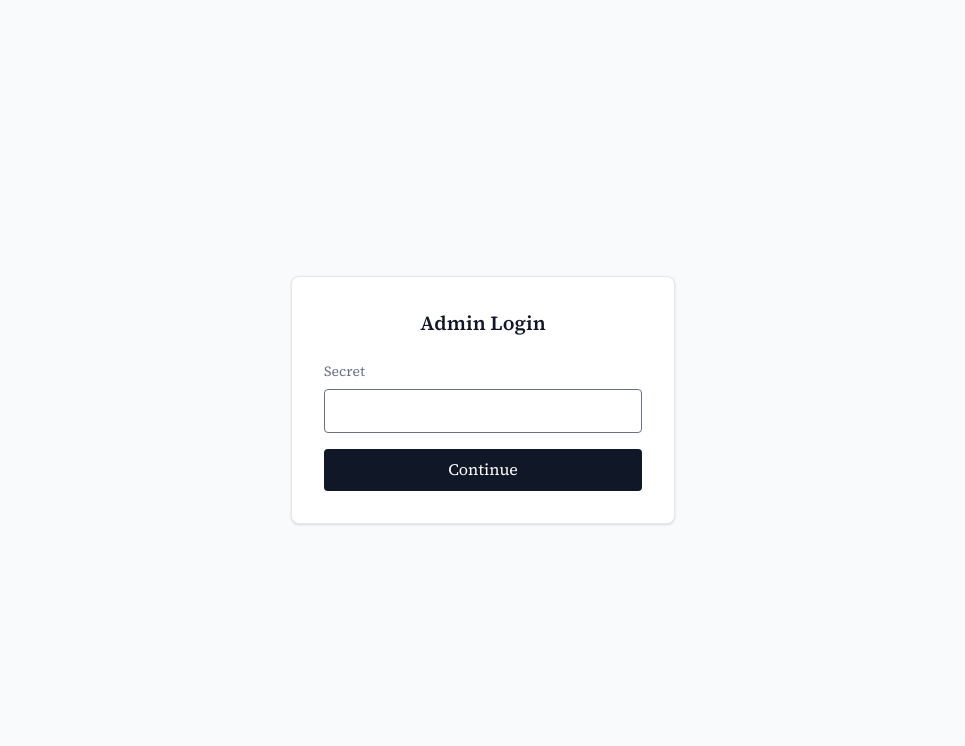
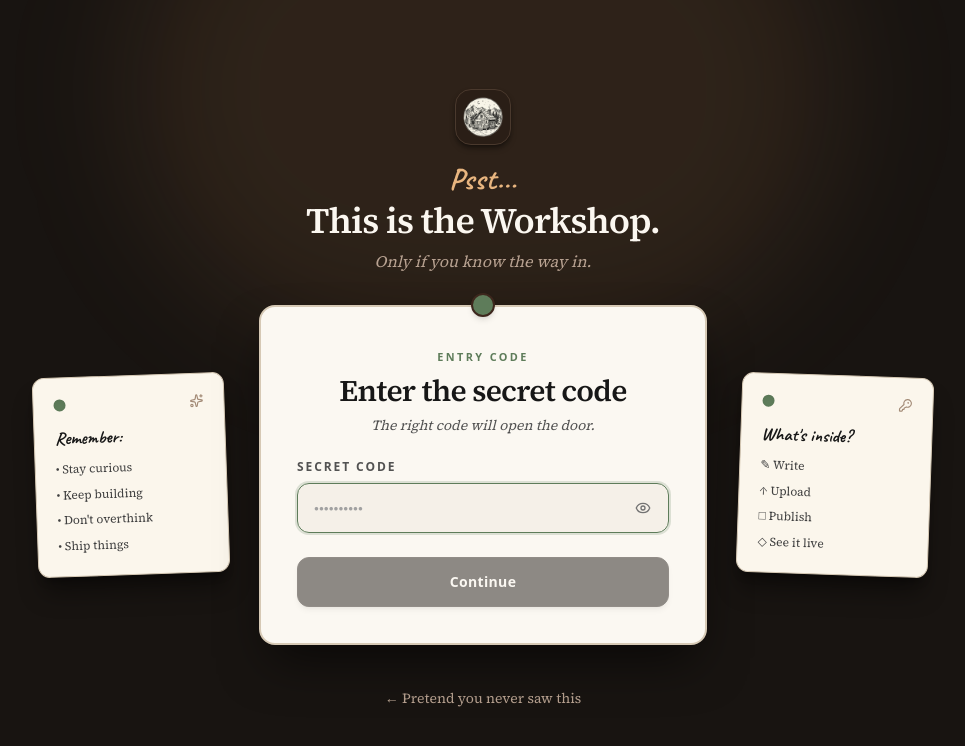
Before and after one commit to psquare99/website, a Next.js app: page /admin/login in a window 1280 px wide. Shown: the top 746 px of the page, without its empty margins (157-1122 px from the left). Built offline with nearby package versions, Linux system fonts and the light colour scheme.

Commit message:
feat(admin): restore secret workshop entrance

```diff
--- a/app/admin/login/page.tsx
+++ b/app/admin/login/page.tsx
@@ -2,6 +2,9 @@
 
 import { useState } from "react";
 import { useRouter } from "next/navigation";
+import Image from "next/image";
+import Link from "next/link";
+import { Eye, EyeOff, KeyRound, Sparkles, ArrowLeft } from "lucide-react";
 
 type Step = "secret" | "otp";
 
@@ -9,6 +12,7 @@ export default function AdminLoginPage() {
   const router = useRouter();
   const [step, setStep] = useState<Step>("secret");
   const [secret, setSecret] = useState("");
+  const [showSecret, setShowSecret] = useState(false);
   const [challengeId, setChallengeId] = useState("");
   const [otp, setOtp] = useState("");
   const [error, setError] = useState("");
@@ -33,14 +37,14 @@ export default function AdminLoginPage() {
       };
 
       if (!res.ok || !data.success) {
-        setError(data.error ?? "Authentication failed.");
+        setError(data.error ?? "Nice try. The chimney smoke says otherwise.");
         return;
       }
 
       setChallengeId(data.challengeId ?? "");
       setStep("otp");
     } catch {
-      setError("Something went wrong.");
+      setError("Something went wrong opening the door.");
     } finally {
       setLoading(false);
     }
@@ -64,82 +68,277 @@ export default function AdminLoginPage() {
       };
 
       if (!res.ok || !data.success) {
-        setError(data.error ?? "Verification failed.");
+        setError(data.error ?? "That key doesn't seem to fit.");
         return;
       }
 
       router.push("/admin");
     } catch {
-      setError("Something went wrong.");
+      setError("Something went wrong unlocking the Workshop.");
     } finally {
       setLoading(false);
     }
   }
 
+  function handleBackToSecret() {
+    setStep("secret");
+    setChallengeId("");
+    setOtp("");
+    setError("");
+  }
+
   return (
-    <div className="flex min-h-screen items-center justify-center bg-gray-50">
-      <div className="w-full max-w-sm rounded-lg border border-gray-200 bg-white p-8 shadow-sm">
-        <h1 className="mb-6 text-center text-xl font-semibold text-gray-900">
-          Admin Login
+    <div className="relative flex min-h-screen flex-col items-center justify-center overflow-hidden bg-[#181411] px-4 py-12 text-[#f3ece2] selection:bg-[#5e7c5a] selection:text-white sm:px-6 lg:px-8">
+      {/* Warm ambient lighting in background */}
+      <div
+        className="pointer-events-none absolute inset-0 bg-[radial-gradient(ellipse_at_center,_var(--tw-gradient-stops))] from-[#3a281c]/70 via-[#1a1411]/90 to-[#0f0c0a]"
+        aria-hidden="true"
+      />
+
+      {/* Subtle wood-grain / workbench vignette */}
+      <div
+        className="pointer-events-none absolute -top-40 left-1/2 h-[500px] w-[700px] -translate-x-1/2 rounded-full bg-[#f4a261]/10 blur-3xl"
+        aria-hidden="true"
+      />
+
+      <div className="relative z-10 mx-auto flex w-full max-w-5xl flex-col items-center">
+        {/* Header: Secret branding */}
+        <header className="mb-8 flex flex-col items-center text-center">
+          <div className="relative mb-4 flex h-14 w-14 items-center justify-center rounded-2xl border border-[#4a392d] bg-[#2a1e16] shadow-md shadow-black/40">
+            <Image
+              unoptimized
+              src="/images/home/workshop-cabin-navbar.png"
+              alt=""
+              width={40}
+              height={40}
+              priority
+              className="h-10 w-10 object-contain"
+            />
+          </div>
+
+          <p
+            className="text-2xl font-bold tracking-wide text-[#e8b57f] sm:text-3xl"
+            style={{ fontFamily: "var(--font-script)" }}
+          >
+            Psst...
+          </p>
+
+          <h1 className="mt-1 font-serif text-3xl font-semibold tracking-tight text-[#fbf7f0] sm:text-4xl">
+            This is the Workshop.
           </h1>
 
+          <p className="mt-2 font-serif text-sm italic text-[#b8a291] sm:text-base">
+            Only if you know the way in.
+          </p>
+        </header>
+
+        {/* Composition Grid: Side Notes (Desktop) + Central Parchment */}
+        <div className="relative flex w-full max-w-4xl items-center justify-center gap-8 lg:justify-between">
+          {/* Left Pinned Note (Desktop only) */}
+          <aside
+            aria-label="Workshop principles"
+            className="hidden w-56 -rotate-2 rounded-xl border border-[#d6c9b5] bg-[#fbf6ec] p-5 text-neutral-800 shadow-xl shadow-black/40 transition-transform duration-300 hover:rotate-0 lg:block"
+          >
+            <div className="mb-3 flex items-center justify-between">
+              <span className="h-3 w-3 rounded-full bg-[#5e7c5a] shadow-inner" />
+              <Sparkles className="h-3.5 w-3.5 text-[#a48c78]" />
+            </div>
+            <p
+              className="mb-2 text-lg font-bold text-neutral-900"
+              style={{ fontFamily: "var(--font-script)" }}
+            >
+              Remember:
+            </p>
+            <ul className="space-y-1.5 font-serif text-xs leading-relaxed text-neutral-700">
+              <li>• Stay curious</li>
+              <li>• Keep building</li>
+              <li>• Don&apos;t overthink</li>
+              <li>• Ship things</li>
+            </ul>
+          </aside>
+
+          {/* Central Parchment / Pinned Paper */}
+          <main className="relative w-full max-w-md rounded-2xl border-2 border-[#d6c9b5] bg-[#fbf8f2] p-7 text-neutral-900 shadow-2xl shadow-black/60 sm:p-9">
+            {/* Top Pushpin Accent */}
+            <div
+              className="absolute -top-3.5 left-1/2 flex -translate-x-1/2 items-center justify-center"
+              aria-hidden="true"
+            >
+              <span className="h-6 w-6 rounded-full border-2 border-[#3d271d] bg-[#5e7c5a] shadow-md" />
+            </div>
+
             {step === "secret" && (
-          <form onSubmit={handleSecretSubmit}>
-            <label className="mb-2 block text-sm text-gray-500">
-              Secret
+              <form onSubmit={handleSecretSubmit} className="space-y-6">
+                <div className="text-center">
+                  <span className="font-sans text-[0.68rem] font-semibold uppercase tracking-[0.22em] text-[#5e7c5a]">
+                    ENTRY CODE
+                  </span>
+                  <h2 className="mt-1 font-serif text-2xl font-semibold tracking-tight text-neutral-900 sm:text-3xl">
+                    Enter the secret code
+                  </h2>
+                  <p className="mt-1.5 font-serif text-sm italic text-neutral-600">
+                    The right code will open the door.
+                  </p>
+                </div>
+
+                <div className="space-y-2">
+                  <label
+                    htmlFor="workshop-secret"
+                    className="block font-sans text-xs font-semibold uppercase tracking-[0.16em] text-neutral-600"
+                  >
+                    Secret Code
                   </label>
+                  <div className="relative">
                     <input
-              type="password"
+                      id="workshop-secret"
+                      type={showSecret ? "text" : "password"}
                       value={secret}
                       onChange={(e) => setSecret(e.target.value)}
-              className="mb-4 w-full rounded border border-gray-300 px-3 py-2 text-gray-900 outline-none focus:border-gray-500"
+                      placeholder="••••••••••"
                       autoFocus
                       required
+                      autoComplete="current-password"
+                      className="w-full rounded-xl border border-neutral-300 bg-[#f4efe6]/80 px-4 py-3 pr-12 font-serif text-base text-neutral-900 outline-none transition-colors placeholder:text-neutral-400 focus:border-[#5e7c5a] focus:ring-2 focus:ring-[#5e7c5a]/20"
                     />
                     <button
+                      type="button"
+                      onClick={() => setShowSecret(!showSecret)}
+                      aria-label={showSecret ? "Hide secret code" : "Show secret code"}
+                      className="absolute right-3 top-1/2 -translate-y-1/2 rounded-lg p-1.5 text-neutral-500 transition-colors hover:text-neutral-900 focus:outline-none focus:ring-2 focus:ring-[#5e7c5a]"
+                    >
+                      {showSecret ? (
+                        <EyeOff className="h-4 w-4" />
+                      ) : (
+                        <Eye className="h-4 w-4" />
+                      )}
+                    </button>
+                  </div>
+                </div>
+
+                <button
                   type="submit"
-              disabled={loading}
-              className="w-full rounded bg-gray-900 px-4 py-2 text-white hover:bg-gray-700 disabled:opacity-50"
+                  disabled={loading || !secret.trim()}
+                  className="w-full rounded-xl border border-[#2b2521] bg-[#221c18] py-3.5 font-sans text-sm font-semibold tracking-wide text-[#fbf8f2] shadow-md transition-all hover:bg-[#382f29] active:scale-[0.99] disabled:cursor-not-allowed disabled:opacity-50"
                 >
-              {loading ? "Checking..." : "Continue"}
+                  {loading ? "Checking the smoke..." : "Continue"}
                 </button>
               </form>
             )}
 
             {step === "otp" && (
-          <form onSubmit={handleOtpSubmit}>
-            <p className="mb-4 text-sm text-gray-500">
-              Check your email for the verification code.
+              <form onSubmit={handleOtpSubmit} className="space-y-6">
+                <div className="text-center">
+                  <span className="font-sans text-[0.68rem] font-semibold uppercase tracking-[0.22em] text-[#5e7c5a]">
+                    VERIFICATION
+                  </span>
+                  <h2 className="mt-1 font-serif text-2xl font-semibold tracking-tight text-neutral-900 sm:text-3xl">
+                    The second key
+                  </h2>
+                  <p className="mt-1.5 font-serif text-sm leading-relaxed text-neutral-600">
+                    A 6-digit verification code has been dispatched to your email.
                   </p>
-            <label className="mb-2 block text-sm text-gray-500">
+                </div>
+
+                <div className="space-y-2">
+                  <label
+                    htmlFor="workshop-otp"
+                    className="block text-center font-sans text-xs font-semibold uppercase tracking-[0.16em] text-neutral-600"
+                  >
                     Verification Code
                   </label>
                   <input
+                    id="workshop-otp"
                     type="text"
                     value={otp}
-              onChange={(e) => setOtp(e.target.value)}
-              className="mb-4 w-full rounded border border-gray-300 px-3 py-2 text-gray-900 outline-none focus:border-gray-500"
+                    onChange={(e) =>
+                      setOtp(e.target.value.replace(/\D/g, "").slice(0, 6))
+                    }
                     autoFocus
                     required
                     maxLength={6}
                     pattern="[0-9]{6}"
                     inputMode="numeric"
+                    autoComplete="one-time-code"
+                    placeholder="000000"
+                    className="w-full rounded-xl border border-neutral-300 bg-[#f4efe6]/80 px-4 py-3.5 text-center font-mono text-xl tracking-[0.4em] text-neutral-900 outline-none transition-colors placeholder:text-neutral-400 focus:border-[#5e7c5a] focus:ring-2 focus:ring-[#5e7c5a]/20"
                   />
+                </div>
+
+                <div className="space-y-3">
                   <button
                     type="submit"
-              disabled={loading}
-              className="w-full rounded bg-gray-900 px-4 py-2 text-white hover:bg-gray-700 disabled:opacity-50"
+                    disabled={loading || otp.length !== 6}
+                    className="w-full rounded-xl border border-[#2b2521] bg-[#221c18] py-3.5 font-sans text-sm font-semibold tracking-wide text-[#fbf8f2] shadow-md transition-all hover:bg-[#382f29] active:scale-[0.99] disabled:cursor-not-allowed disabled:opacity-50"
                   >
-              {loading ? "Verifying..." : "Log In"}
+                    {loading ? "Unlocking..." : "Open Workshop"}
                   </button>
+
+                  <button
+                    type="button"
+                    onClick={handleBackToSecret}
+                    className="flex w-full items-center justify-center gap-1.5 py-1 text-center font-sans text-xs font-medium text-neutral-500 transition-colors hover:text-neutral-800"
+                  >
+                    <ArrowLeft className="h-3 w-3" />
+                    <span>Try a different code</span>
+                  </button>
+                </div>
               </form>
             )}
 
+            {/* Error Message Callout */}
             {error && (
-          <p className="mt-4 text-center text-sm text-red-600">
+              <div
+                role="alert"
+                className="mt-5 rounded-xl border border-red-200 bg-red-50/90 p-3.5 text-center"
+              >
+                <p className="font-serif text-sm text-red-700">
                   {error}
                 </p>
+                {error.includes("chimney smoke") && (
+                  <p
+                    className="mt-1 text-base text-red-800"
+                    style={{ fontFamily: "var(--font-script)" }}
+                  >
+                    Nice try. The chimney smoke says otherwise. ☺
+                  </p>
                 )}
+              </div>
+            )}
+          </main>
+
+          {/* Right Pinned Note (Desktop only) */}
+          <aside
+            aria-label="Workshop activities"
+            className="hidden w-56 rotate-2 rounded-xl border border-[#d6c9b5] bg-[#fbf6ec] p-5 text-neutral-800 shadow-xl shadow-black/40 transition-transform duration-300 hover:rotate-0 lg:block"
+          >
+            <div className="mb-3 flex items-center justify-between">
+              <span className="h-3 w-3 rounded-full bg-[#5e7c5a] shadow-inner" />
+              <KeyRound className="h-3.5 w-3.5 text-[#a48c78]" />
+            </div>
+            <p
+              className="mb-2 text-lg font-bold text-neutral-900"
+              style={{ fontFamily: "var(--font-script)" }}
+            >
+              What&apos;s inside?
+            </p>
+            <ul className="space-y-1.5 font-serif text-xs leading-relaxed text-neutral-700">
+              <li>✎ Write</li>
+              <li>↑ Upload</li>
+              <li>□ Publish</li>
+              <li>◇ See it live</li>
+            </ul>
+          </aside>
+        </div>
+
+        {/* Footer Link */}
+        <div className="mt-10 text-center">
+          <Link
+            href="/"
+            className="inline-flex items-center gap-2 font-serif text-sm text-[#b8a291] transition-colors hover:text-[#f3ece2]"
+          >
+            <span>← Pretend you never saw this</span>
+          </Link>
+        </div>
       </div>
     </div>
   );
```
Lines whose indentation alone changed are shown as unchanged.
